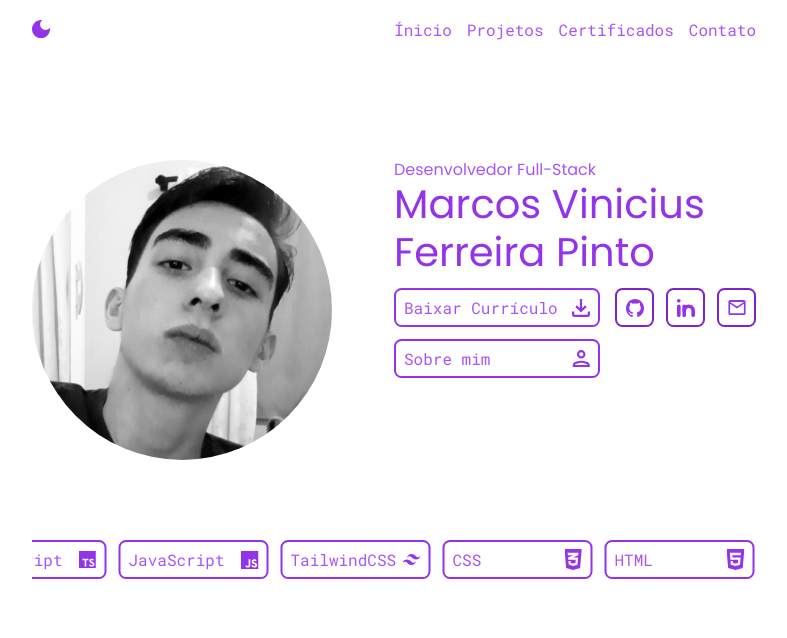
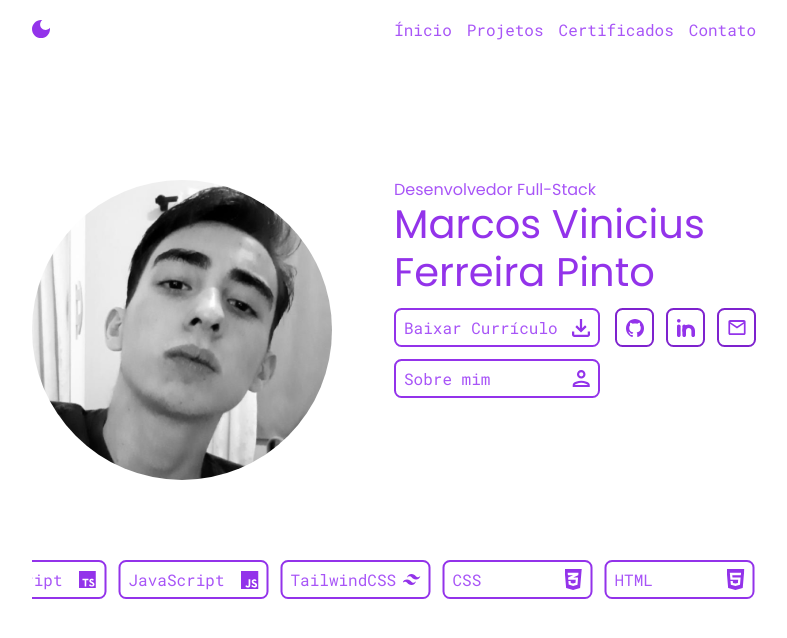
Before and after one commit to MarcosFerreira2024/portfolio, a Next.js app: page / in a window 1280 px wide. Shown: the top 638 px of the page, without its empty margins (246-1033 px from the left). Built offline with nearby package versions, Linux system fonts and the light colour scheme.

Commit message:
Update Main.tsx

```diff
--- a/src/app/components/Main.tsx
+++ b/src/app/components/Main.tsx
@@ -8,7 +8,7 @@ import { skills } from '../data/skills'
 function Main() {
     const [anima,setAnima] = React.useState(true)
   return (
-    <main className='max-w-container mx-auto sm:pt-[160px] text-subtitle pt-[120px] ' >
+    <main className='max-w-container mx-auto sm:pt-[180px] text-subtitle pt-[120px] ' >
         <section className='grid sm:grid-cols-2 justify-center sm:gap-0 gap-5  mx-auto' >
             <div>
                 <Image src={`/Main/profile.png`} quality={100} priority alt='profile picture' height={300} width={300} className='w-[200px] sm:w-[300px] sm:h-[300px] transition-none hover:opacity-95 hover:rotate-1 transition-all ease-linear duration-300 rounded-full mx-auto sm:mx-0   ' />
```
